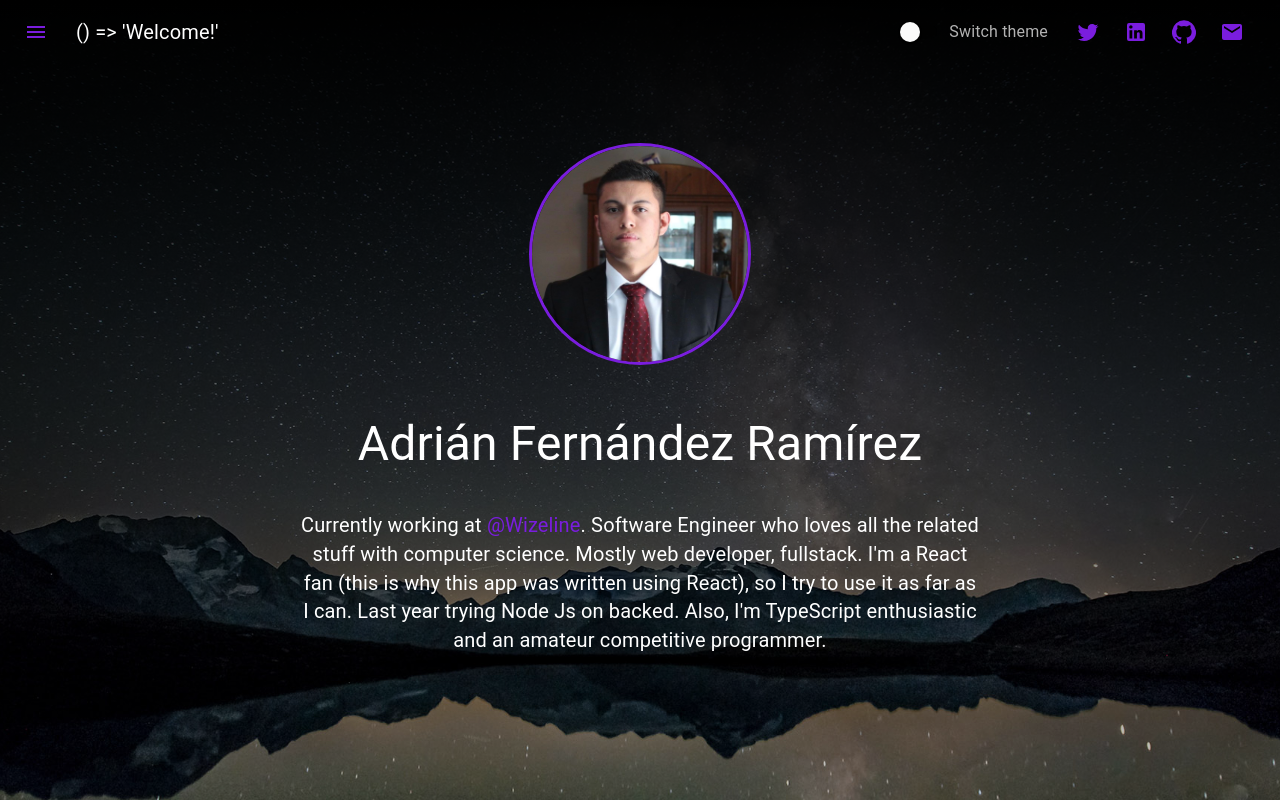
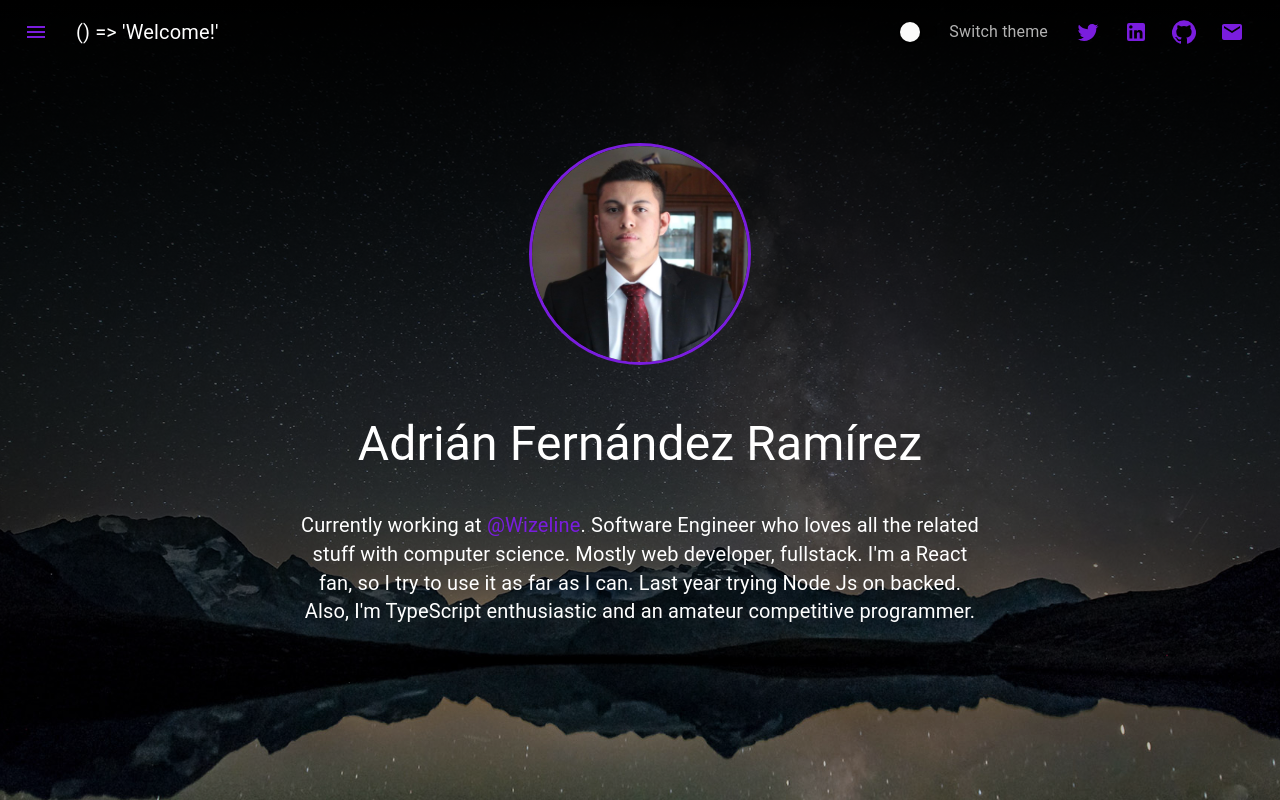
Before and after one commit to Jesusfer2575/about.me, a React (Create React App) app: page / in a window 1280 px wide. Shown: the top 800 px of the page. Built offline with nearby package versions, Linux system fonts and the light colour scheme.

Commit message:
Setup new text

```diff
--- a/src/components/Avatar/Avatar.component.tsx
+++ b/src/components/Avatar/Avatar.component.tsx
@@ -38,8 +38,7 @@ const AvatarComponent: React.FC = () => {
             </Link>
             {`. Software Engineer who loves all the related stuff with computer science.
             Mostly web developer, fullstack.
-            I'm a React fan (this is why this app was written using
-            React), so I try to use it as far as I can.
+            I'm a React fan, so I try to use it as far as I can.
             Last year trying Node Js on backed.
             Also, I'm TypeScript enthusiastic and an amateur competitive programmer.`}
           </Typography>
```
